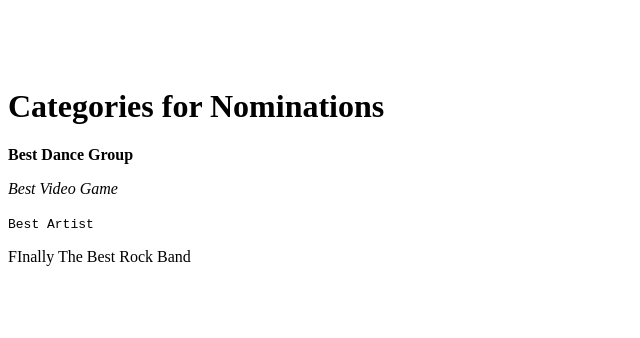
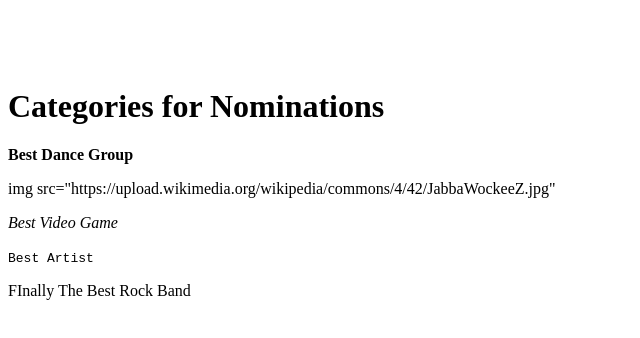
Before and after one commit to Protocol1228/The-wowowowow-Awards, a plain HTML site: page index.html in a window 1280 px wide. Shown: the whole page, without its empty margins (0-640 px from the left). Drawn offline with Linux system fonts and the light colour scheme.

Commit message:
Created using Popcode: https://popcode.org

```diff
--- a/index.html
+++ b/index.html
@@ -7,7 +7,7 @@
     <h1><marquee>The Nominees are.......</marquee></h1>
     <h1 class="silver"><strong>Categories for Nominations</strong></h1>
     <p class="yellow"><strong>Best Dance Group</strong></p>
-
+    img src="https://upload.wikimedia.org/wikipedia/commons/4/42/JabbaWockeeZ.jpg"
     <p class="Gold"><em>Best Video Game</em></p>
     <p class="green"><code>Best Artist</code></p>
     <p class="red"></p>
```
